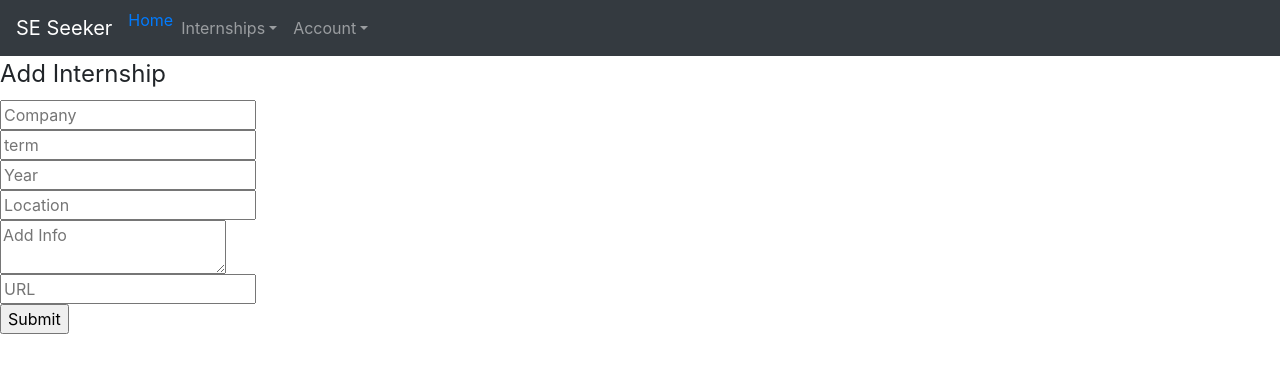
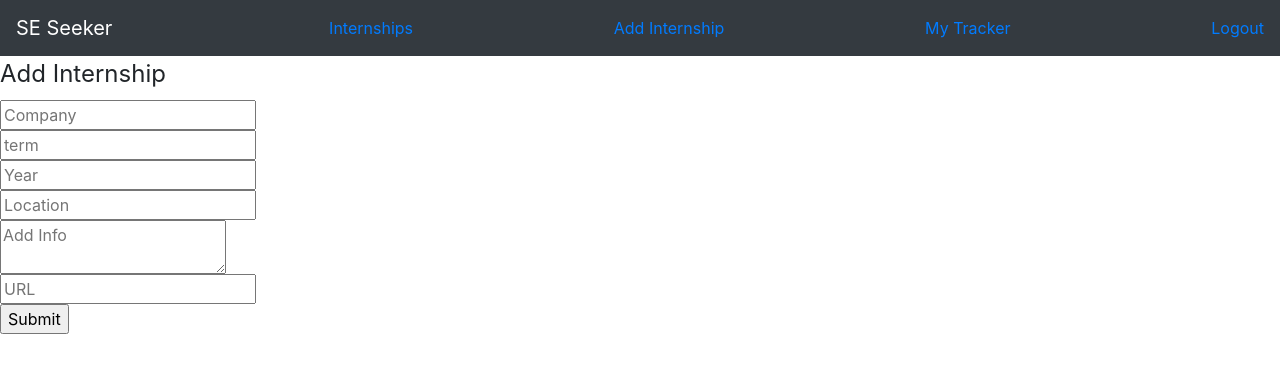
Before and after one commit to sjkchang/SE-Seeker, a Flask app: page /add-internship in a window 1280 px wide. Shown: the top 373 px of the page. Run offline with Flask 2, Linux system fonts and the light colour scheme; the visitor is signed in with stand-in values (Sample User, id 1); parts of the project's set-up code (start-up, migrations or seed data) failed here and were passed over; some libraries are stand-ins or nearby versions.

Commit message:
Set up webscraper to gather internship opportunities, and set up route to display them

```diff
--- a/app/run.py
+++ b/app/run.py
@@ -1,6 +1,6 @@
 from seeker import create_app
 
-app = create_app(True)
+app = create_app(True, True)
 
 if __name__ == '__main__':
     app.run(debug=True)
--- a/app/seeker/Templates/main.html
+++ b/app/seeker/Templates/main.html
@@ -16,30 +16,18 @@
 </head>
 <body>
     <header>
-        <nav class="navbar navbar-expand-sm bg-dark navbar-dark">
+        <nav class="navbar bg-dark navbar-dark">
             <a class="navbar-brand" href="/">SE Seeker</a>
-
-            <ul class="navbar-nav">
-                <li class="nav-item">
-                    <a href="/home">Home</a>
-                </li>
-                <li class="nav-item dropdown">
-                    <a class="nav-link dropdown-toggle" id="navbardrop" data-hover="dropdown">Internships</a>
-                    <ul class="dropdown-menu" role="menu">
-                        <li><a class="dropdown-item" href="/internships">internships</a></li>
-                        <li><a class="dropdown-item" href="/add-internship">add internship</a></li>
-                        <li><a class="dropdown-item" href="#">My Tracker</a></li>
-                    </ul>
-                </li>
-                <li class="nav-item dropdown">
-                    <a class="nav-link dropdown-toggle" href="#" id="navbardrop" data-toggle="dropdown">Account</a>
-                    <div class="dropdown-menu">
-                        <a class="dropdown-item" href="/login">Login</a>
-                        <a class="dropdown-item" href="/logout">Logout</a>
-                        <a class="dropdown-item" href="/register">Create New Account</a>
-                    </div>
-                </li>
-            </ul>
+            <a class="nav-item" href="/internships">Internships</a>
+            <a class="nav-item" href="/add-internship">Add Internship</a>
+            <a class="nav-item" href="#">My Tracker</a>
+            <div class="float-right">
+                {% if current_user.is_authenticated %}
+                    <a class="nav-item" href="/logout">Logout</a>
+                {% else %}
+                    <a class="nav-item" href="/login">Login</a>
+                {% endif %}
+            </div>
         </nav>
     </header>
     <main role="main">
--- a/app/seeker/routes/internship.py
+++ b/app/seeker/views/internship.py
@@ -3,9 +3,10 @@ routes.py
 ====================================
 The url routes that render html templates, and handles forms and database manipulation
 """
+from __future__ import print_function
 
-
-from __future__ import print_function
+import requests
+from bs4 import BeautifulSoup
 from flask import current_app as app
 from flask import render_template, url_for, redirect, flash, request
 from flask_login import login_user, logout_user, current_user, login_required, login_manager
--- a/app/seeker/routes/userManagement.py
+++ b/app/seeker/views/userManagement.py
@@ -9,7 +9,6 @@ from ..forms.UpdateAccountForm import UpdateAccountForm
 from ..models.User import User
 
 
-@app.route('/', methods=['GET', 'POST'])
 @app.route('/login', methods=['GET', 'POST'])
 def login():
     """
@@ -21,7 +20,6 @@ def login():
         if user and bcrypt.check_password_hash(user.password_hash, form.password.data):
             login_user(user, remember=form.remember.data)
             return redirect(url_for('home'))
-        flash('Email or Pasword is invalid', 'error')
     return render_template('login.html', title='login', form=form)
 
 
@@ -45,6 +43,5 @@ def register():
     form = RegistrationForm()
     if form.validate_on_submit():
         User.create(form.username.data, form.email.data, form.password.data)
-        flash('Account Created, please sign in', 'success')
         return redirect(url_for('login'))
     return render_template('register.html', title='register', form=form)
```
Also changed, not shown: app/seeker/__init__.py (+11 -4 lines), app/seeker/models/Internship.py (+9 -1 lines), app/seeker/utils/Summer2021.py (added, +35 -0 lines), app/seeker/seekerTest.db, app/seeker/utils/__init__.py (added), app/seeker/utils/github_spring2021_scraper.py (deleted), app/seeker/utils/github_summer2021_scraper.py (deleted), app/seeker/views/__init__.py (added), app/seeker/views/home.py (renamed from app/seeker/routes/home.py).
